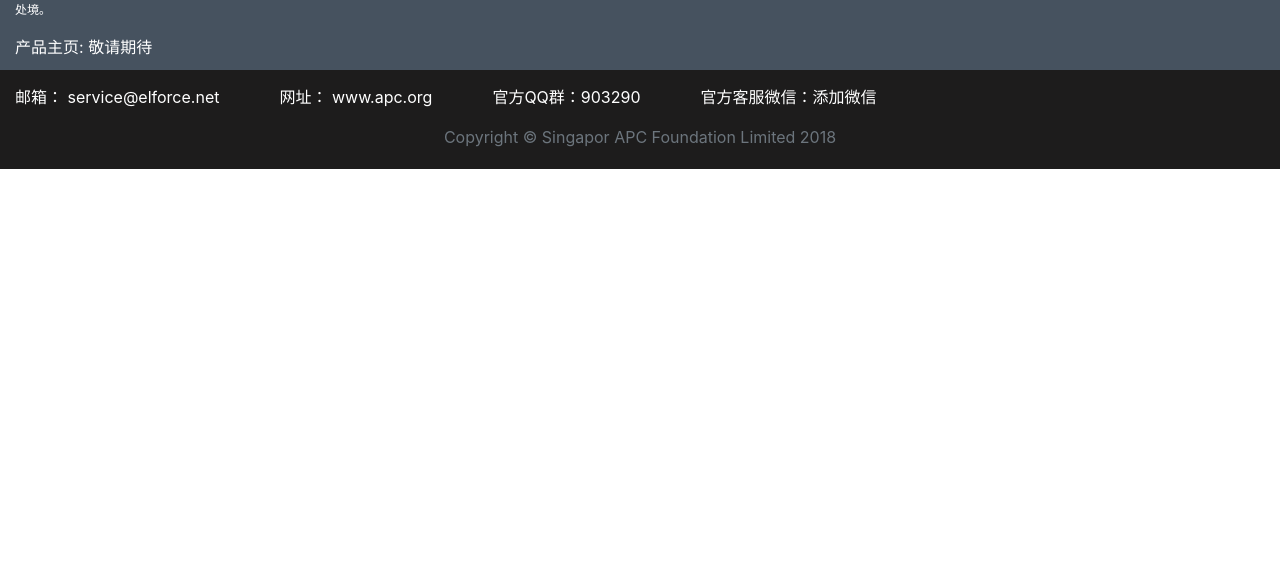
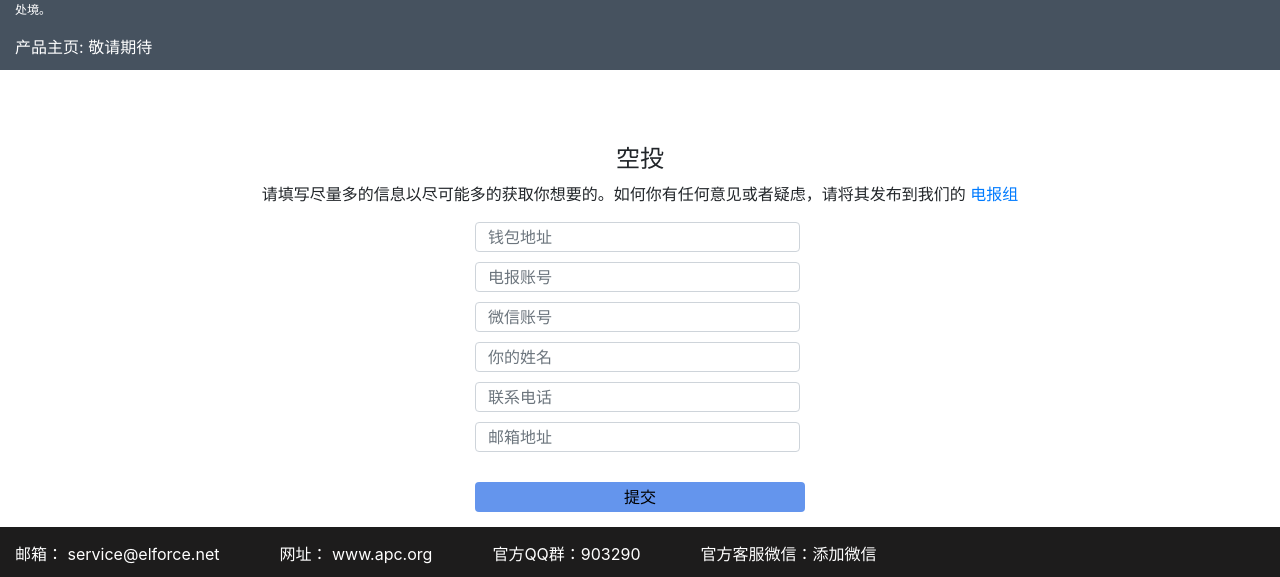
Before and after one commit to cylof22/apc-chain, an Angular app: page / in a window 1280 px wide. Shown: the part 2278-2855 px from the top of the page. Before the commit the page ends 2447 px from the top, so only its background shows below. Built offline with nearby package versions, Linux system fonts and the light colour scheme.

Commit message:
support to register wallet

```diff
--- /dev/null
+++ b/src/app/ch/airdrop/airdrop.component.css
@@ -0,0 +1,74 @@
+.airdrop {
+    margin: 0;
+    padding: 15px;
+}
+
+.airdrop .general-info {
+    padding-top: 60px;
+
+    text-align: center;
+}
+
+.airdrop .input-group {
+    width: 330px;
+    margin: auto;
+}
+
+.airdrop .input-group .item-group {
+    padding: 0;
+    margin-bottom: 10px;
+}
+
+.airdrop .input-group .item-group label{
+    float: left;
+
+    margin-right: 2px;
+    margin-top: 2px;
+}
+
+.airdrop .input-group .item-group .name {
+    margin-left: 31px;
+
+    outline: none;
+}
+
+.airdrop .input-group .item-group input{
+    width: 325px;
+    height: 30px;
+}
+
+.left {
+    float: left;
+}
+
+.submit-btn {
+    width: 100%;
+    height:30px;
+
+    margin-top: 20px;
+
+    border-top-left-radius: 4px;
+	border-bottom-left-radius: 4px;
+	border-top-right-radius: 4px;
+    border-bottom-right-radius: 4px;
+
+    border: none;
+    outline: none;
+
+    background-color: cornflowerblue;
+}
+
+.fail-container {
+    position: relative;
+
+    top: -55px;
+
+    text-align: center;
+
+    background-color: red;
+}
+
+.fail-container .fail {
+    margin: 0;
+    padding: 0;
+}
--- /dev/null
+++ b/src/app/ch/airdrop/airdrop.component.html
@@ -0,0 +1,72 @@
+<form [formGroup]="formModel"
+      (ngSubmit)="f.form.valid && submit()" #f="ngForm">
+      <div class="airdrop">
+        <div class="general-info">
+            <h4>空投</h4>
+            <p>请填写尽量多的信息以尽可能多的获取你想要的。如何你有任何意见或者疑虑，请将其发布到我们的
+                <a href="">电报组</a>
+            </p>
+        </div>
+        <div class="row input-group">
+            <div class="item-group">
+                <!-- <label class="name-label">钱包地址</label> -->
+                <input formControlName="address"
+                        id="address" type="text"
+                        class="form-control"
+                        placeholder="钱包地址"
+                        (keyup)="onInput()" required>
+            </div>
+
+            <div class="item-group">
+                <!-- <label class="password-label">电报</label> -->
+                <input formControlName="telegramid"
+                        id="telegramid" type="text"
+                        class="form-control"
+                        placeholder="电报账号"
+                        (keyup)="onInput()">
+            </div>
+
+            <div class="item-group">
+                <!-- <label class="email-label">微信</label> -->
+                <input formControlName="wechatid"
+                        id="wechatid" type="text"
+                        class="form-control"
+                        placeholder="微信账号"
+                        (keyup)="onInput()">
+            </div>
+
+            <div class="item-group">
+                <!-- <label class="name">姓名</label> -->
+                <input formControlName="name"
+                        id="name" type="text"
+                        class="form-control left"
+                        placeholder="你的姓名"
+                        (keyup)="onInput()">
+            </div>
+
+            <div class="item-group">
+                <!-- <label>联系电话</label> -->
+                <input formControlName="phone"
+                        id="phone" type="text"
+                        class="form-control"
+                        placeholder="联系电话"
+                        (keyup)="onInput()">
+            </div>
+
+            <div class="item-group">
+                <!-- <label class="name-label">邮箱</label> -->
+                <input formControlName="mail"
+                        id="mail" type="email"
+                        class="form-control"
+                        placeholder="邮箱地址"
+                        (keyup)="onInput()">
+            </div>
+
+            <button type="submit" class="submit-btn">提交</button>
+
+            <div class="fail-container" *ngIf="errorValue != ''">
+                <p class="fail"> {{errorValue}} </p>
+            </div>
+        </div>
+    </div>
+</form>
--- /dev/null
+++ b/src/app/ch/airdrop/airdrop.component.ts
@@ -0,0 +1,54 @@
+import { Component, OnInit } from '@angular/core';
+import { FormControl, FormGroup, FormBuilder, Validators } from '@angular/forms';
+
+import { HTTPService } from './../../service/http.service'
+
+@Component({
+  selector: 'ch-app-airdrop',
+  templateUrl: './airdrop.component.html',
+  styleUrls: ['./airdrop.component.css']
+})
+export class CHAirdropComponent implements OnInit {
+    formModel: FormGroup;
+    errorValue: string = '';
+
+    constructor(private httpService: HTTPService) {
+        const fb = new FormBuilder();
+        this.formModel = fb.group({
+        'name': '',
+        'phone': '',
+        'mail': '',
+        'address': '',
+        'telegramid': '',
+        'wechatid': ''
+        })
+    }
+
+  ngOnInit() {
+  }
+
+  onInput() {
+    this.errorValue = '';
+  }
+
+  submit() {
+    //this.errorValue = this.formModel.value.mail;
+    //alert(JSON.stringify(this.formModel.value));
+
+    if (this.formModel.value.mail != '') {
+        let regEmail = /^\w+([-+.']\w+)*@\w+([-.]\w+)*\.\w+([-.]\w+)*$/;
+        if (!regEmail.test(this.formModel.value.mail)) {
+            this.errorValue = 'Email invalid';
+            return;
+        }
+    }
+
+    this.httpService.register(JSON.stringify(this.formModel.value)).subscribe(
+        output => {
+            if (output.hasOwnProperty('error')) {
+                this.errorValue = output['error'];
+            }
+        }
+    );
+  }
+}
--- a/src/app/ch/main/main.component.html
+++ b/src/app/ch/main/main.component.html
@@ -6,4 +6,6 @@
 
 <ch-app-product></ch-app-product>
 
+<ch-app-airdrop></ch-app-airdrop>
+
 <ch-app-footer></ch-app-footer>
--- /dev/null
+++ b/src/app/service/http.service.ts
@@ -0,0 +1,17 @@
+import { Injectable } from "@angular/core";
+import { HttpClient } from '@angular/common/http';
+import { Observable } from "rxjs/Observable";
+
+@Injectable()
+export class HTTPService {
+    private url : string;
+
+    constructor(private http: HttpClient) {
+        this.url = 'http://localhost:8000/#';
+    }
+
+    register(postedData : any) : Observable<string> {
+        let body = postedData;
+        return this.http.post<string>(this.url + "/token", body);
+    }
+}
```
Also changed, not shown: src/app/app.module.ts (+12 -1 lines).
